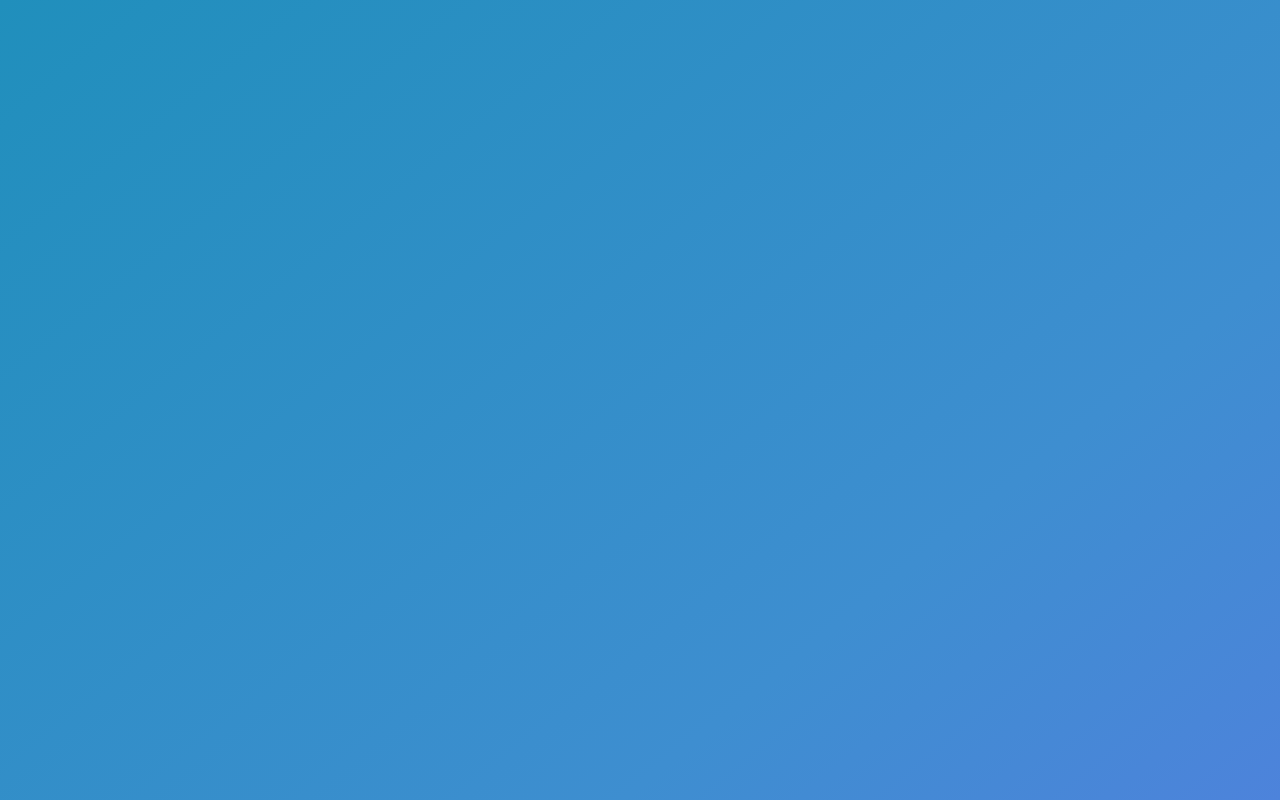
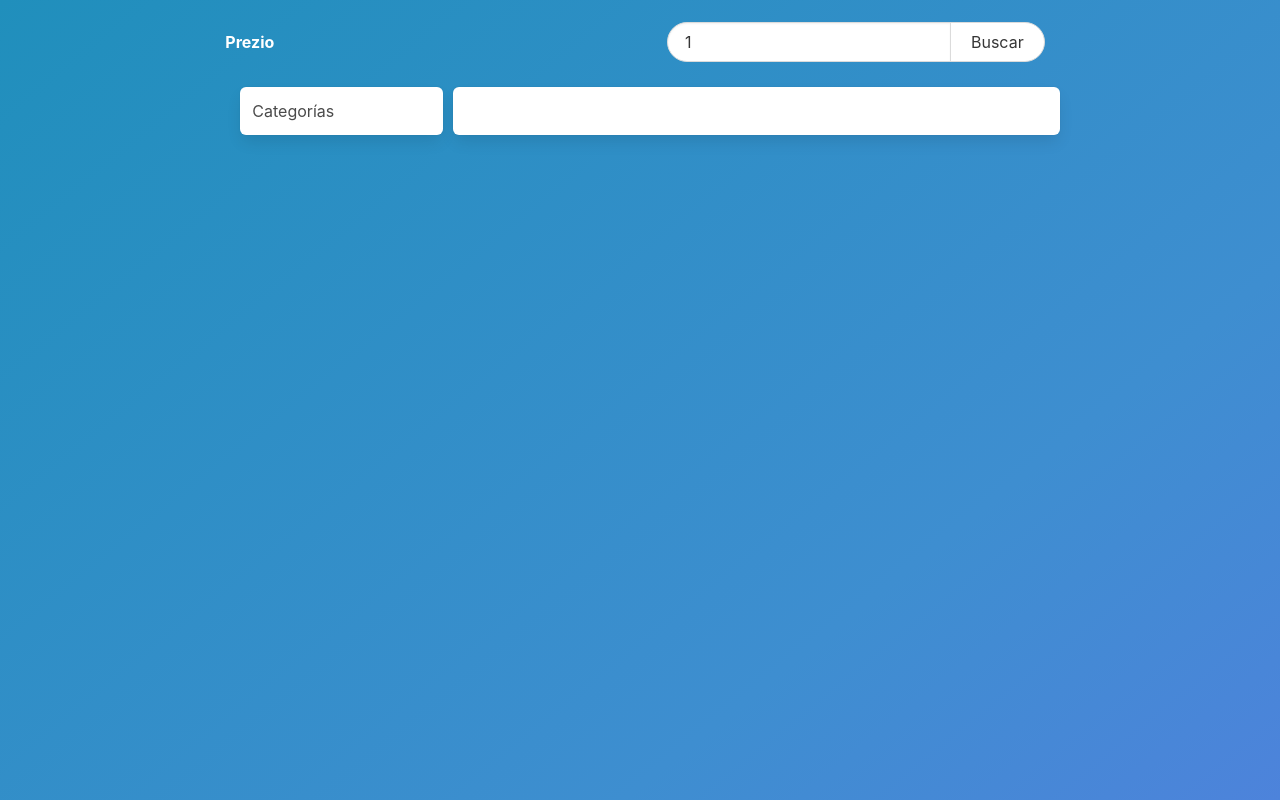
Before and after one commit to WesleySantos/prezio-app, a React (Create React App) app: page /search/1 in a window 1280 px wide. Built offline with nearby package versions, Linux system fonts and the light colour scheme.

Commit message:
Work on search results. Created HeaderBar.

```diff
--- a/src/components/CategoryDir.jsx
+++ b/src/components/CategoryDir.jsx
@@ -3,8 +3,8 @@ import React, { Component } from 'react'
 export default class CategoryDir extends Component {
     render() {
         return (
-            <div>
-
+            <div className={`box ${this.props.className}`} style={{margin: 5}}>
+                <h2>Categorías</h2>
             </div>
         )
     }
--- a/src/components/HeaderBar.jsx
+++ b/src/components/HeaderBar.jsx
@@ -1,10 +1,18 @@
 import React, { Component } from 'react'
+import SearchBar from '../components/SearchBar';
 
 export default class HeaderBar extends Component {
     render() {
         return (
-            <div>
-
+            <div className="container">
+                <div className="level">
+                    <div className="level-left">
+                        <span style={{fontWeight: "bold"}}>Prezio</span>
+                    </div>
+                    <div className="level-right is-extended">
+                        <SearchBar value={this.props.criteria} />
+                    </div>
+                </div>
             </div>
         )
     }
--- a/src/components/Results.jsx
+++ b/src/components/Results.jsx
@@ -3,7 +3,7 @@ import React, { Component } from 'react'
 export default class Results extends Component {
     render() {
         return (
-            <div>
+            <div className={`box ${this.props.className}`} style={{margin: 5}}>
                 {this.props.matches.map((match) => {
                     return (<div>{match.category}</div>)
                 })}
--- a/src/components/SearchBar.jsx
+++ b/src/components/SearchBar.jsx
@@ -19,16 +19,17 @@ export default class SearchBar extends Component {
         if(this.state.goToSearch) {
             return <Redirect to={`/search/${this.state.searchInput}`} />
         }
+        const isLarge = `${this.props.large ? "is-large" : ""}`
         return (
             <form onSubmit={this.onSubmit} style={{margin: 10}}>
                 <div className="field has-addons">
                     <div className="control is-expanded">
-                        <input className="input is-large is-rounded"
+                        <input className={`input ${isLarge} is-rounded`}
                             type="text" placeholder="e.g.: Arroz, Aceite..." style={{flex: 1}}
-                            onChange={this.onChange} />
+                            onChange={this.onChange} value={this.props.value} />
                     </div>
                     <div className="control">
-                        <a className="button is-large is-rounded"
+                        <a className={`button ${isLarge} is-rounded`}
                             href={"/search/" + this.state.searchInput}>Buscar</a>
                     </div>
                 </div>
--- a/src/pages/Home.jsx
+++ b/src/pages/Home.jsx
@@ -5,16 +5,12 @@ import CurrencyPrice from '../components/CurrencyPrice';
 import FuelPrice from '../components/FuelPrice';
 
 export default class Home extends Component {
-    search = (criteria) => {
-        this.props.history.push("/search/" + criteria)
-    }
-
     render() {
         return (
             <section className="hero is-info is-medium is-bold is-fullheight">
                 <div className="intro column is-8 is-offset-2">
                     <LogoHeader />
-                    <SearchBar search={this.search}/>
+                    <SearchBar large/>
                     <div className="columns">
                         <CurrencyPrice className="column has-text-centered" />
                         <FuelPrice className="column has-text-centered" />
--- a/src/pages/SearchResults.jsx
+++ b/src/pages/SearchResults.jsx
@@ -11,7 +11,7 @@ export default class SearchResults extends Component {
 
     filterProducts = (criteria, products) => products.filter((prod) => {
         return prod.info.some((i) => i.make.startsWith(criteria))
-        || prod.category.startsWith(criteria);
+            || prod.category.startsWith(criteria);
     })
 
     render() {
@@ -20,10 +20,10 @@ export default class SearchResults extends Component {
         return (
             <section className="hero is-info is-medium is-bold is-fullheight">
                 <div className="intro column is-8 is-offset-2">
-                    <HeaderBar />
-                    <div>
-                        <CategoryDir />
-                        <Results matches={products} />
+                    <HeaderBar criteria={criteria} />
+                    <div className="columns" style={{margin: 10}}>
+                        <CategoryDir className="column is-one-quarter" />
+                        <Results className="column is-three-quarters" matches={products} />
                     </div>
                 </div>
             </section>
```
